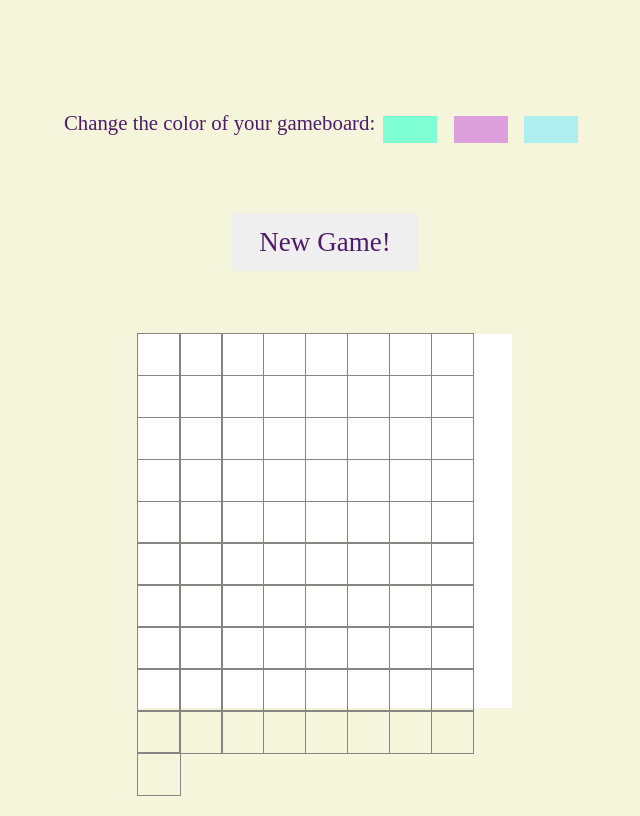
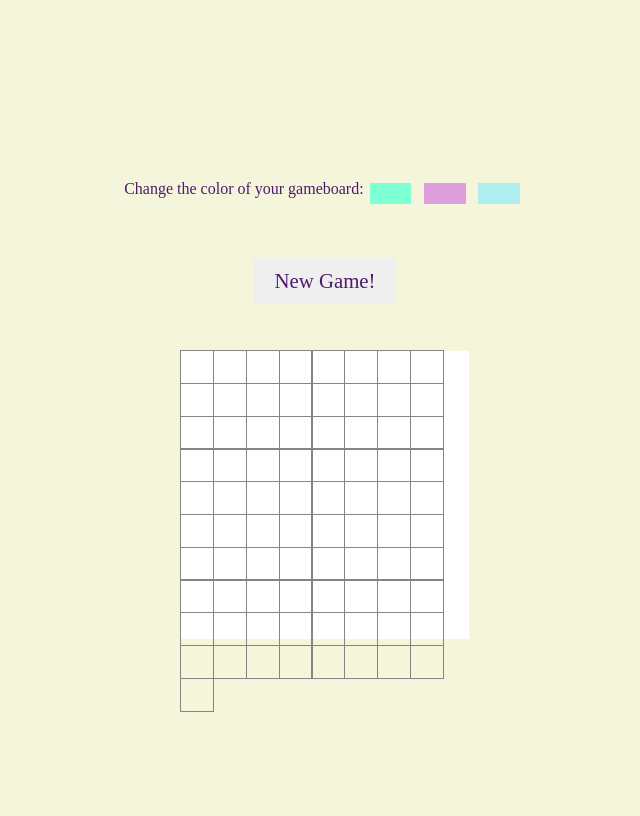
Before and after one commit to KseniaAK/Minesweeper, a React app: page / in a window 1280 px wide. Shown: the whole page, without its empty margins (315-955 px from the left). Built offline with nearby package versions, Linux system fonts and the light colour scheme; the HTML template or start-up script is replaced by a standard one; a web font is replaced by a local one.

Commit message:
use 1em for font size

```diff
--- a/src/components/styles/app.scss
+++ b/src/components/styles/app.scss
@@ -19,6 +19,5 @@
   background-color: $color-background;
   height: 100vh;
   font-family: $font-stack;
-  font-size: 1.3em;
   color: $color-text;
 }
```
